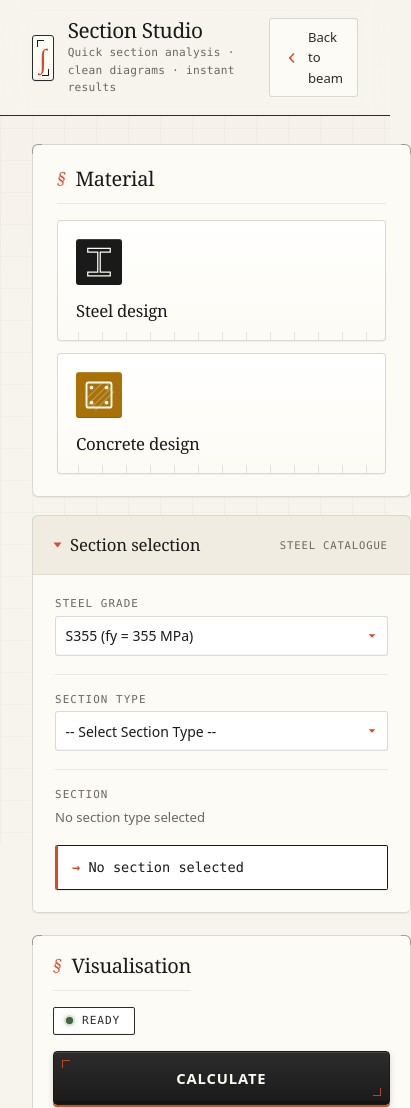
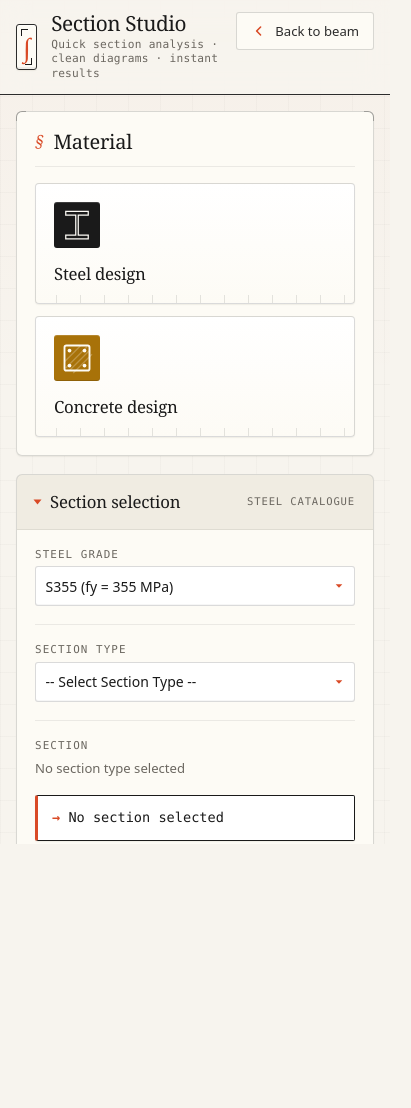
Before and after one commit to BenFarson04/section-studio, a plain HTML site: page html/manualDesigner.html in a window 390 px wide. Shown: the top 1108 px of the page, 411 px wide, since content can reach past the window. After the commit the page ends 844 px from the top, so only its background shows below. Drawn offline with Linux system fonts and the light colour scheme; a script that the page names is missing.

Commit message:
Update style.css

```diff
--- a/style.css
+++ b/style.css
@@ -39,6 +39,14 @@
 *::before,
 *::after { box-sizing: border-box; }
 
+html {
+  overflow-x: hidden;
+}
+
+body {
+  overflow-x: hidden;
+}
+
 html, body { height: 100%; }
 
 body{
@@ -1086,10 +1094,12 @@
  * ═══════════════════════════════════════════════════════════ */
 
 .table-wrap{
-  border-radius: var(--radius-sm);
-  border: 1px solid var(--rule-medium);
-  overflow: hidden;
-  background: var(--paper-3);
+border-radius: var(--radius-sm);
+border: 1px solid var(--rule-medium);
+overflow-x: auto;
+overflow-y: hidden;
+background: var(--paper-3);
+max-width: 100%;
 }
 
 table{
@@ -1841,3 +1851,108 @@
   padding: 7px 8px;
   line-height: 1.35;
 }
+
+
+
+
+/* ═══════════════════════════════════════════════════════════
+ *  MOBILE LAYOUT FIXES
+ *  Prevents the page hugging/overflowing to the right on phones
+ * ═══════════════════════════════════════════════════════════ */
+
+@media (max-width: 768px) {
+
+  /* Reduce page padding on mobile */
+  .workspace {
+    width: 100%;
+    grid-template-columns: 1fr;
+    padding: 16px;
+    gap: 16px;
+    margin: 0 auto;
+  }
+
+  /* Allow grid/flex children to shrink properly */
+  .workspace,
+  .sidebar,
+  .stage,
+  .results,
+  .card,
+  .accordion,
+  .canvas-shell,
+  .table-wrap {
+    min-width: 0;
+    max-width: 100%;
+  }
+
+  /* Stop tables from forcing the page wider than the screen */
+  .table-wrap {
+    overflow-x: auto;
+    overflow-y: hidden;
+  }
+
+  /* Keep tables readable but contained */
+  table {
+    width: 100%;
+  }
+
+  /* Stop inputs/selects/canvas from overflowing their containers */
+  input,
+  select,
+  canvas,
+  .canvas-shell {
+    max-width: 100%;
+  }
+
+  /* Make the top bar stack better on narrow screens */
+  .topbar {
+    padding: 12px 16px;
+    gap: 12px;
+    align-items: flex-start;
+  }
+
+  .brand {
+    min-width: 0;
+  }
+
+  .brand-text {
+    min-width: 0;
+  }
+
+  .brand-subtitle {
+    white-space: normal;
+    line-height: 1.3;
+  }
+
+  /* Back button on manual designer page */
+  .back-link {
+    flex-shrink: 0;
+  }
+
+  /* Stage header stacks nicely */
+  .stage-head {
+    flex-direction: column;
+  }
+
+  .stage-actions {
+    width: 100%;
+    min-width: 0;
+  }
+
+  /* Reduce card padding on mobile */
+  .card {
+    padding: 18px;
+  }
+
+  .accordion-summary {
+    padding: 14px 18px;
+  }
+
+  .accordion-body {
+    padding: 18px;
+  }
+
+  /* Footer padding reduction */
+  .footer {
+    padding: 18px 16px 28px;
+  }
+}
```
